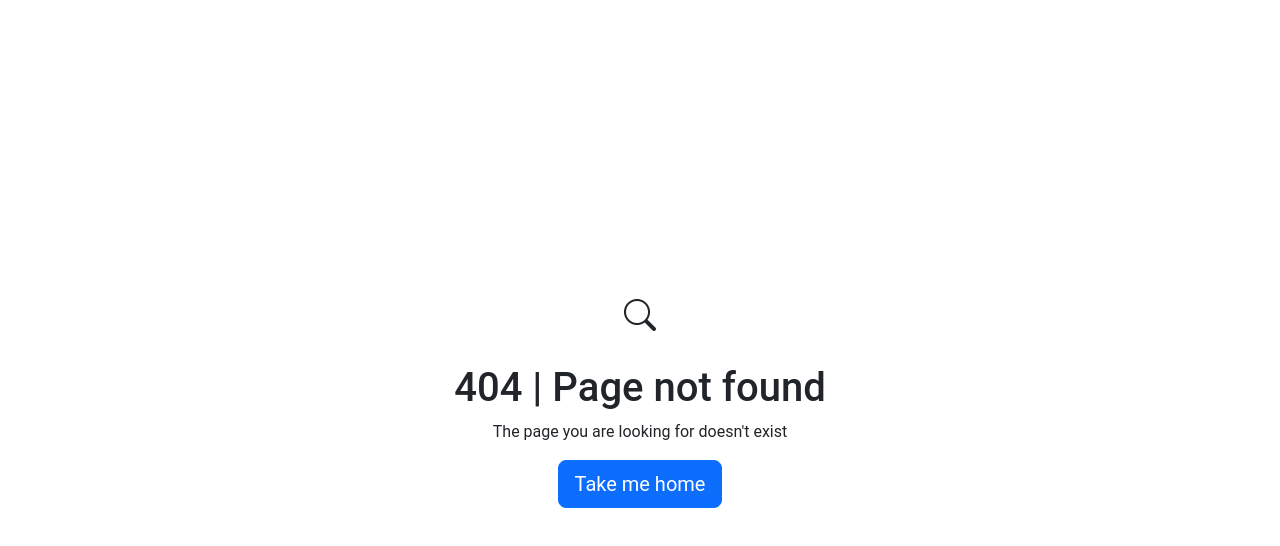
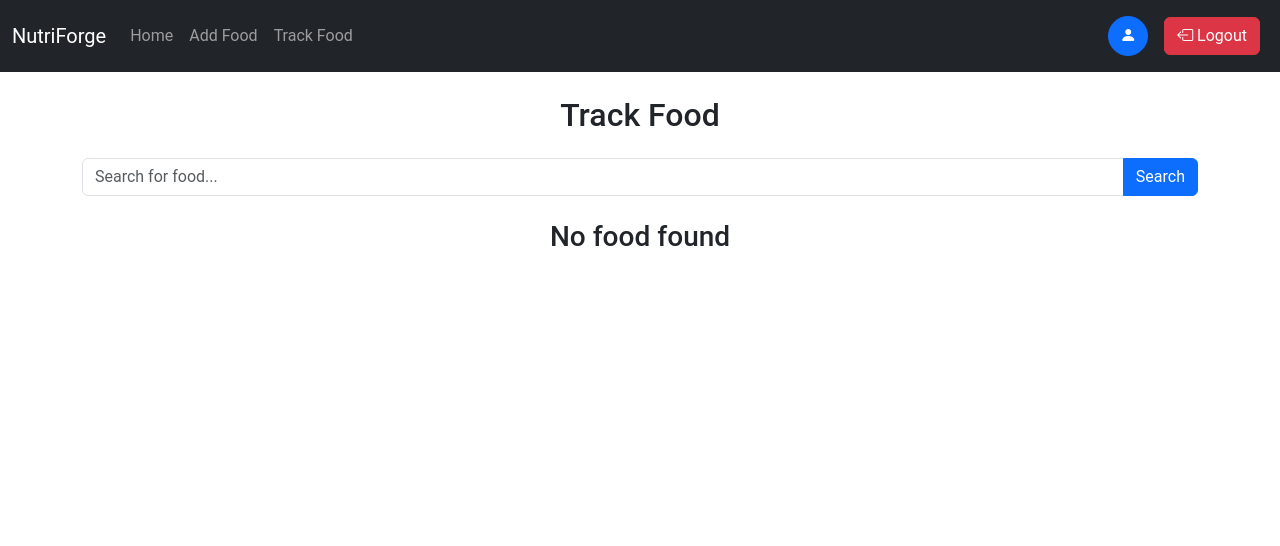
Before and after one commit to night-slayer18/NutriForge, a React (Vite) app in the folder NutriForge-Frontend/: page /track in a window 1280 px wide. Before the commit this address had no page. Shown: the top 546 px of the page. Built offline with nearby package versions, Linux system fonts and the light colour scheme; sample sign-in values are in the browser's storage.

Commit message:
Added tracking food

```diff
--- a/NutriForge-Frontend/src/App.jsx
+++ b/NutriForge-Frontend/src/App.jsx
@@ -15,6 +15,7 @@ import PrivateRoute from './components/PrivateRoute'
 import Foods from './components/Foods'
 import FoodState from './context/food/FoodState'
 import AddFoodes from './components/AddFoodes'
+import Track from './components/Track'
 
 
 function App() {
@@ -32,6 +33,7 @@ function App() {
               <Route exact path="/foods" element = {<PrivateRoute Component={<Layout><Foods/></Layout>}/>} />
               <Route exact path="*" element={<NotFound/>} />
               <Route exact path="/addfood" element = {<PrivateRoute Component={<Layout><AddFoodes/></Layout>}/>}/>
+              <Route exact path="/track" element = {<PrivateRoute Component={<Layout><Track/></Layout>}/>}/>
             </Routes>
           </BrowserRouter>
         </FoodState>
--- a/NutriForge-Frontend/src/components/Navbar.jsx
+++ b/NutriForge-Frontend/src/components/Navbar.jsx
@@ -44,6 +44,11 @@ const Navbar = () => {
                 Add Food
               </Link>
             </li>
+            <li className="nav-item">
+              <Link className={`nav-link ${location.pathname==="/"?"active":""}`} aria-current="page" to="/track">
+                Track Food
+              </Link>
+            </li>
           </ul>
           {!localStorage.getItem('token')?<div className="d-flex">
             <Link className="btn btn-success mx-2 my-2" to="/login" role="button">
--- /dev/null
+++ b/NutriForge-Frontend/src/components/Track.jsx
@@ -0,0 +1,47 @@
+import { useContext, useState } from "react";
+import FoodContext from "../context/food/FoodContext";
+
+const Track = () => {
+    const [track, setTrack] = useState('')
+    const foodcontext = useContext(FoodContext)
+    const { searchFoodByName, searchFood, trackFood } = foodcontext
+    const handleSearch = () => {
+        searchFoodByName(track)
+    }
+    const onChange = (e) => {
+        setTrack(e.target.value)
+    }
+    return (
+        <div className="container mt-4">
+            <h2 className="text-center mb-4">Track Food</h2>
+            <div className="input-group">
+                <input onChange={onChange} value={track} type="text" className="form-control" placeholder="Search for food..." aria-label="Search for food" aria-describedby="searchButton" />
+                <button onClick={handleSearch} className="btn btn-primary" type="button" id="searchButton">Search</button>
+            </div>
+            {searchFood.length === 0 ? (
+                <h3 className="text-center mt-4">No food found</h3>
+            ) : (
+                <div className="row mt-5">
+                    {searchFood.map((food) => (
+                        <div key={food._id} className="col-md-4 mb-4">
+                            <div className="card text-center ">
+                                <div className="card-body">
+                                    <h5 className="card-title">{food.name}</h5>
+                                    <p className="card-text">Calories: {food.calories}</p>
+                                    <p className="card-text">Protein: {food.protein}</p>
+                                    <p className="card-text">Carbs: {food.carbohydrates}</p>
+                                    <p className="card-text">Fat: {food.fat}</p>
+                                    <div className="text-center mt-3">
+                                        <button onClick={()=>{trackFood(food._id,5)}} className="btn btn-primary">Track</button>
+                                    </div>
+                                </div>
+                            </div>
+                        </div>
+                    ))}
+                </div>
+            )}
+        </div>
+    );
+}
+
+export default Track;
--- a/NutriForge-Frontend/src/context/food/FoodState.jsx
+++ b/NutriForge-Frontend/src/context/food/FoodState.jsx
@@ -7,9 +7,11 @@ const FoodState = (props) => {
     const foodInitial = []
     const trackInitial = []
     const trackFoodByDateInitial = []
+    const searchFoodInitial = []
     const [foods,setFoods] = useState(foodInitial)
     const [trackfood,settrackFood] = useState(trackInitial)
     const [trackFoodByDate,settrackFoodByDate] = useState(trackFoodByDateInitial)
+    const [searchFood,setSearchFood] = useState(searchFoodInitial)
 
 
     const getFoods = async () => {
@@ -46,7 +48,7 @@ const FoodState = (props) => {
             }
         })
         const json = await response.json()
-        setFoods(json.food)
+        setSearchFood(json.food)
     }
 
     const updateFood = async (id,name,calories,protein,carbohydrates,fat,fiber) => {
@@ -101,8 +103,8 @@ const FoodState = (props) => {
         settrackFood(trackfood.concat(json.savedTrack))
     }
 
-    const trackFoodDate = async(foodID,date) => {
-        const response = await fetch(`${host}/api/food/gettrack/${foodID}/${date}`,{
+    const trackFoodDate = async(date) => {
+        const response = await fetch(`${host}/api/food/gettrack/${localStorage.getItem('USER')}/${date}`,{
             method: "GET",
             headers: {
                 "Content-Type": "application/json",
@@ -114,7 +116,7 @@ const FoodState = (props) => {
     }
 
     return (
-        <FoodContext.Provider value={{foods,getFoods,addFood,searchFoodByName,updateFood,deleteFood,trackFood,trackFoodByDate,trackFoodDate}}>
+        <FoodContext.Provider value={{foods,getFoods,addFood,searchFoodByName,updateFood,deleteFood,trackFood,trackFoodByDate,trackFoodDate,searchFood,setSearchFood}}>
                 {props.children}
         </FoodContext.Provider>
     )
```
